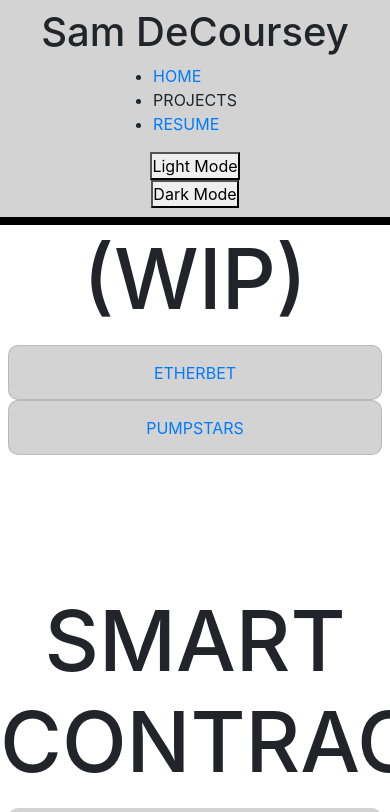
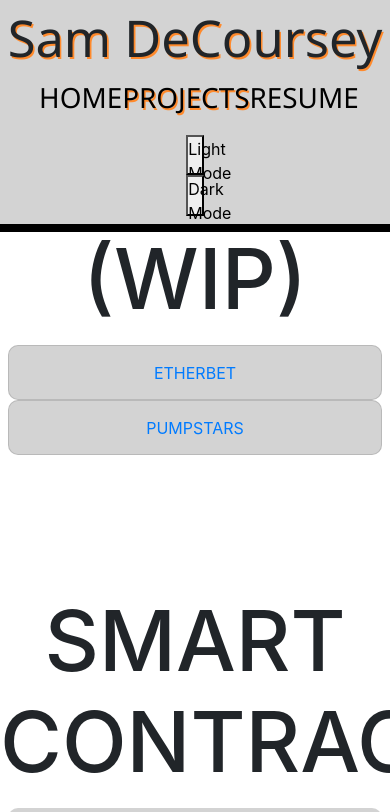
Before and after one commit to SamDecoursey/SamDeCoursey.github.io, a plain HTML site: page projects.html in a window 390 px wide. Shown: the top 812 px of the page. Drawn offline with nearby package versions, Linux system fonts and the light colour scheme.

Commit message:
Update projects.css

```diff
--- a/projects.css
+++ b/projects.css
@@ -8,7 +8,7 @@
     .NavbarC {
       flex-direction: column;
     }
-    ul.Navbar-itemsC {
+    ul.NavbarC-itemsC {
       width: 80%;
     }
     section.Projects {
@@ -35,7 +35,7 @@
     z-index: +1;
 }
 
-.Navbar-headerC {
+.NavbarC-headerC {
     font-family:'Segoe UI', sans-serif;
     text-shadow: .18vh .18vh rgb(256, 138, 44);
     filter: dropshadow(color=#000000, offx=2, offy=2);
@@ -43,19 +43,19 @@
     font-size: 6vh;
 }
 
-.Navbar-headerC:hover {
+.NavbarC-headerC:hover {
     cursor: pointer;
     transform: scale(1.11);
 }
 
-.Navbar-itemsC {
+.NavbarC-itemsC {
     width: 55%;
     display: flex;
     justify-content: space-around;
     list-style-type: none;
 }
 
-.Navbar-pagesC {
+.NavbarC-pagesC {
     font-family:'Segoe UI', sans-serif;
     font-size: 3.3vh;
     text-decoration: none;
@@ -63,7 +63,7 @@
     transition: transform 0.33s ease-in-out;
 }
 
-.Navbar-selectedC {
+.NavbarC-selectedC {
     font-family:'Segoe UI', sans-serif;
     font-size: 3.3vh;
     text-decoration: none;
@@ -74,19 +74,19 @@
     transition: transform 0.33s ease-in-out;
 }
 
-.Navbar-pagesC:hover {
+.NavbarC-pagesC:hover {
     text-shadow: .18vh .18vh rgb(256, 138, 44);
     cursor: pointer;
     filter: dropshadow(color=#000000, offx=2, offy=2);
     transform: scale(1.11);
 }
 
-.Navbar-selectedC:hover {
+.NavbarC-selectedC:hover {
     cursor: pointer;
     transform: scale(1.11);
 }
 
-.Navbar-displayC {
+.NavbarC-displayC {
     height: 4.8vh;
     width: 4.5vw;
 }
```
